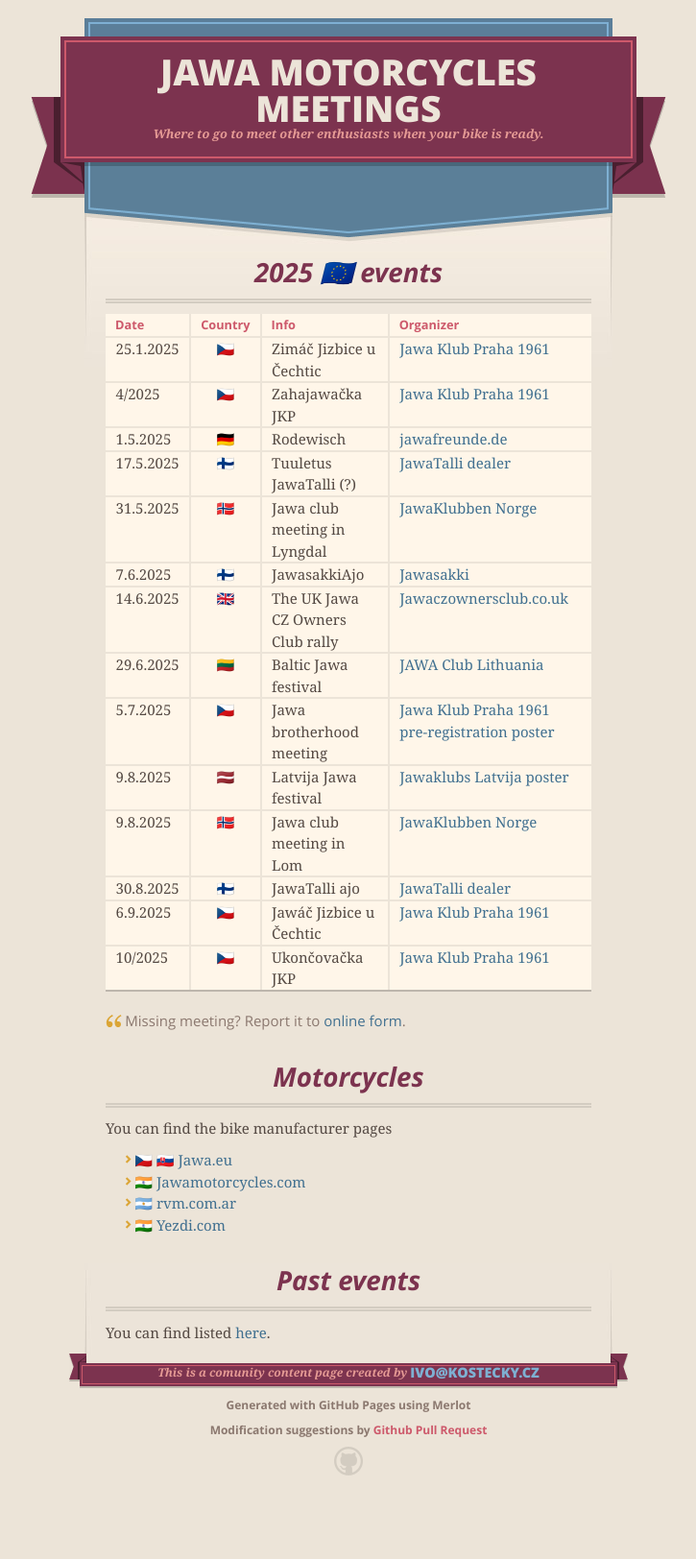
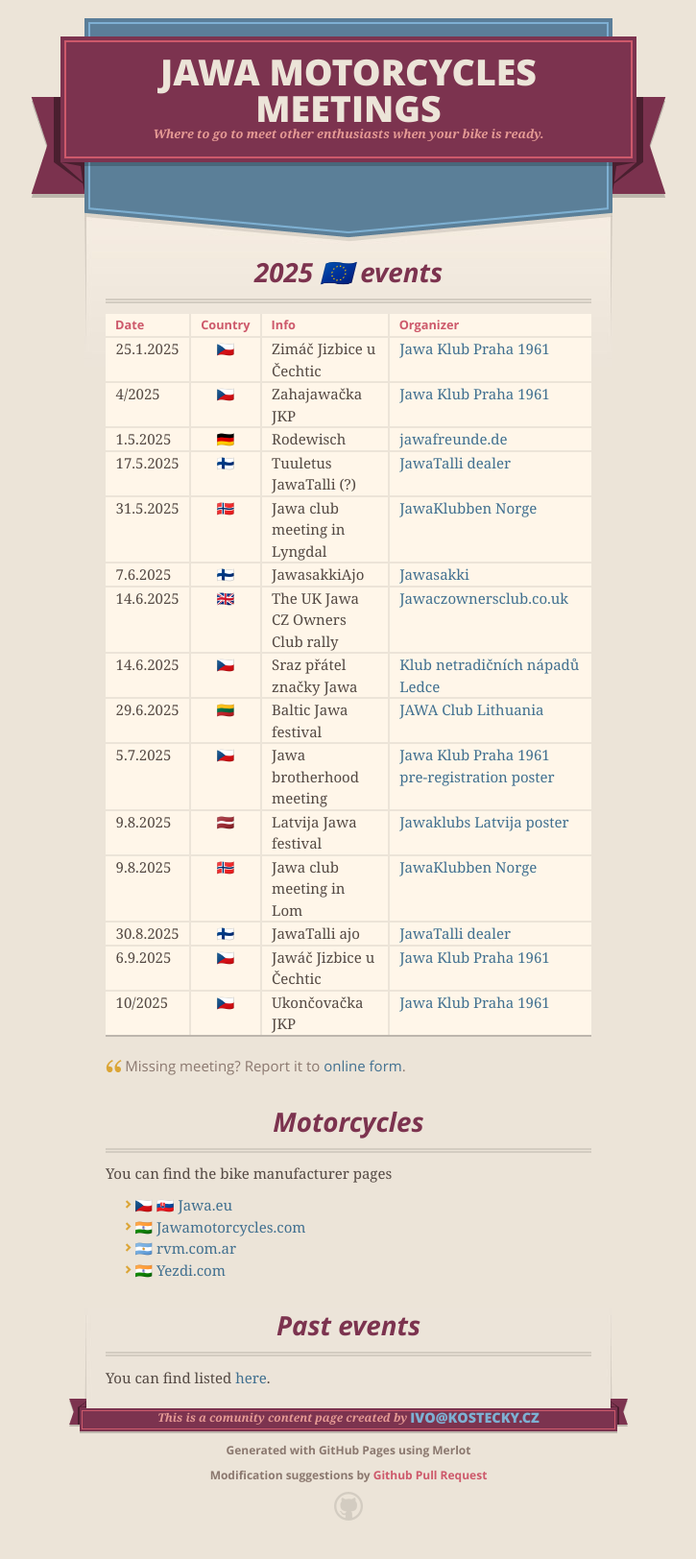
Before and after one commit to microkost/jawamotorcycles.cz, a Jekyll site: the page built from docs/index.md, in a window 1280 px wide. Shown: the whole page at 96% size, without its empty margins (277-1002 px from the left). Built offline with Jekyll 4.4.1, drawn with Linux system fonts in a browser that asks for light colours; our own code applies the rules of GitHub Pages for plain Markdown files; before the commit the page ends 1577 px from its top, so only the background shows below that.

Commit message:
Hradec Králové meeting added

```diff
--- a/docs/index.md
+++ b/docs/index.md
@@ -13,6 +13,7 @@
 |  31.5.2025 | 🇳🇴 | Jawa club meeting in Lyngdal | [JawaKlubben Norge](http://jawaklubben.no/) |
 |   7.6.2025 | 🇫🇮 | JawasakkiAjo | [Jawasakki](https://www.jawasakki.fi/tapahtuma/jawasakkiajot-2025/) |
 |  14.6.2025 | 🇬🇧 | The UK Jawa CZ Owners Club rally | [Jawaczownersclub.co.uk](http://www.jawaczownersclub.co.uk/events.htm) |
+|  14.6.2025 | 🇨🇿 | Sraz přátel značky Jawa | [Klub netradičních nápadů Ledce](https://www.knnledce.cz/index.php?id=sraz-patel-jawy-a-malotraktor) |
 |  29.6.2025 | 🇱🇹 | Baltic Jawa festival | [JAWA Club Lithuania](https://www.facebook.com/profile.php?id=100077316098945&sk=events) |
 |   5.7.2025 | 🇨🇿 | Jawa brotherhood meeting | [Jawa Klub Praha 1961](http://www.jawaklub.cz/kalendar) [pre-registration](https://forms.gle/U27AujPFdqp9f8G9A) [poster](assets/2025/jawa-czechia-brotherhood-2025.jpg) |
 |   9.8.2025 | 🇱🇻 | Latvija Jawa festival | [Jawaklubs Latvija](https://www.facebook.com/Jawaklubs/events) [poster](assets/2025/jawa-latvia-2025.jpg) |
```
